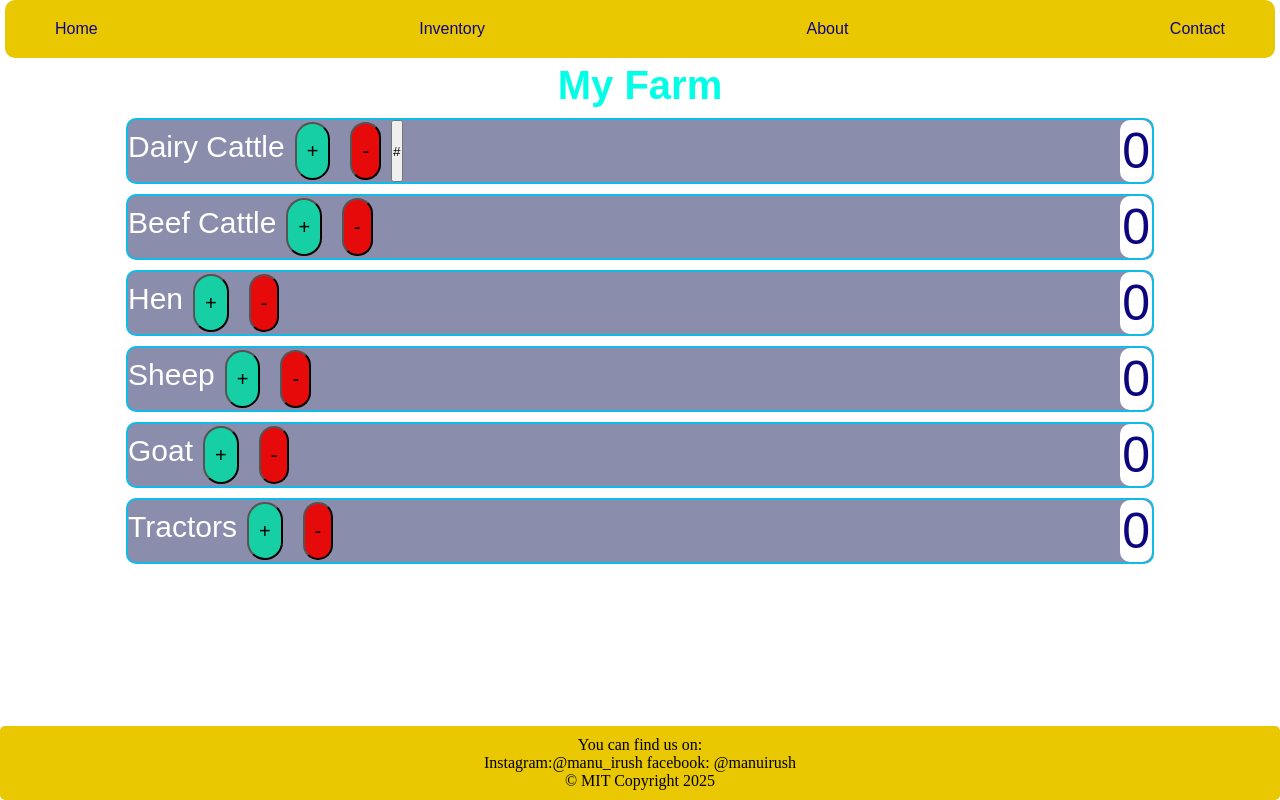
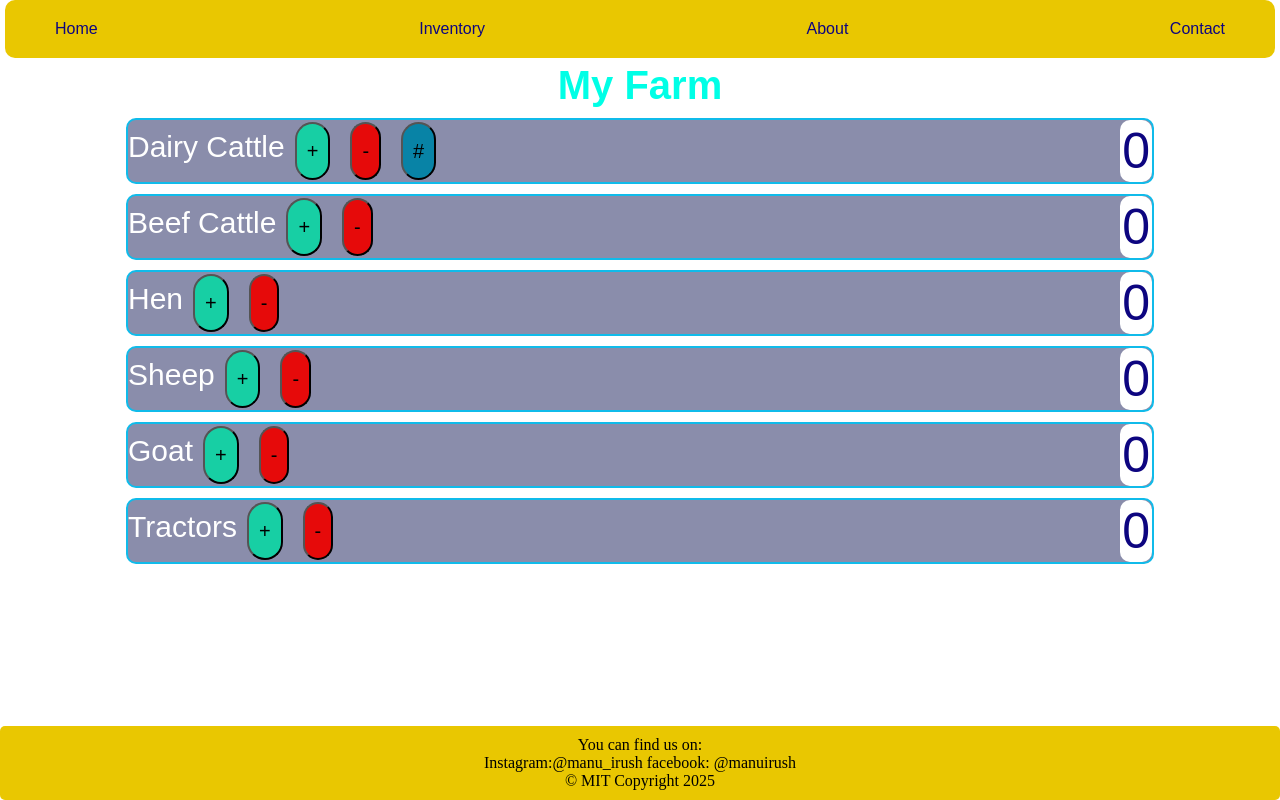
Before and after one commit to emmanuelmaina/Farm-Website, a plain HTML site: page inventory.html in a window 1280 px wide. Drawn offline with Linux system fonts and the light colour scheme; a web font is replaced by a local one.

Commit message:
style reset buton

```diff
--- a/styles/styles.css
+++ b/styles/styles.css
@@ -222,3 +222,15 @@ h4 {
     display: flex;
     justify-content: center;
 }
+
+#reset {
+    background-color: hsl(193, 91%, 34%);
+    border-radius: 30px;
+    font-size: 20px;
+    padding: 0px 10px;
+    margin: 2px 10px 2px 10px;
+    cursor: pointer;
+}
+#reset:hover {
+    background-color: hsl(193, 91%, 64%);
+}
```
